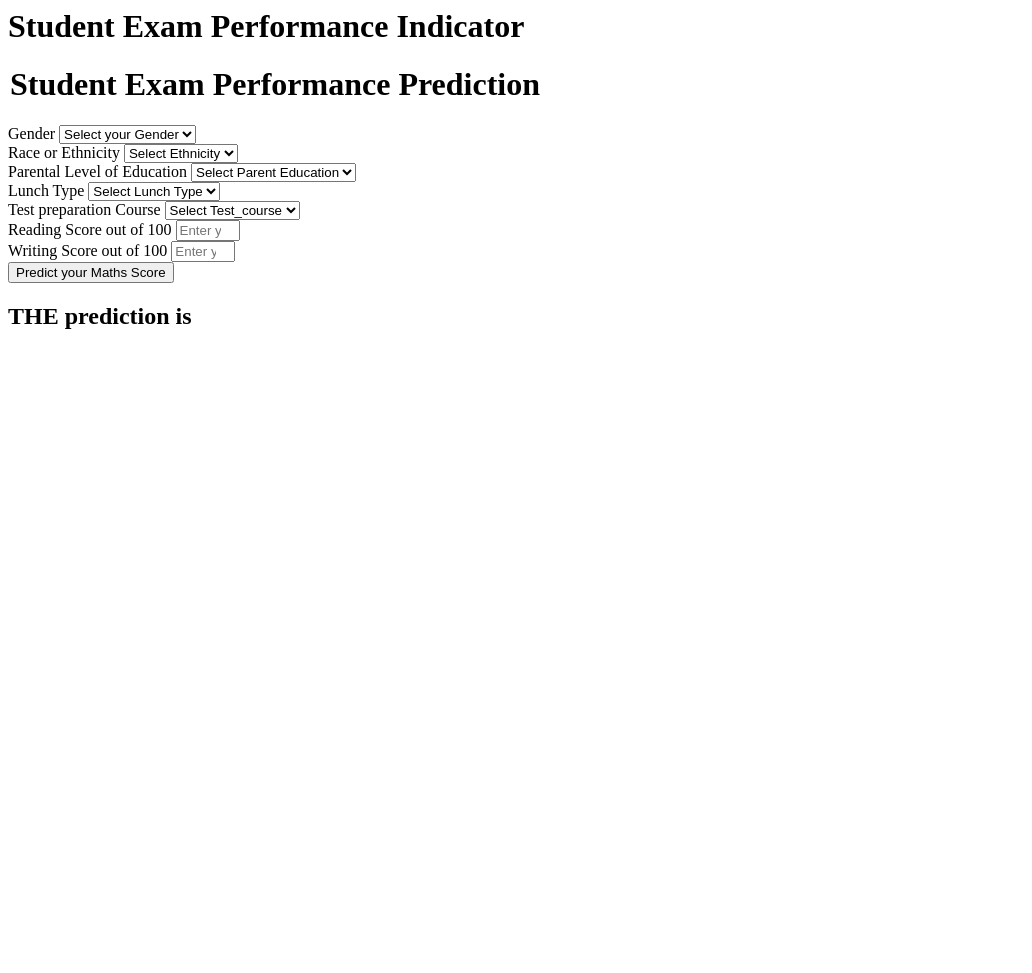
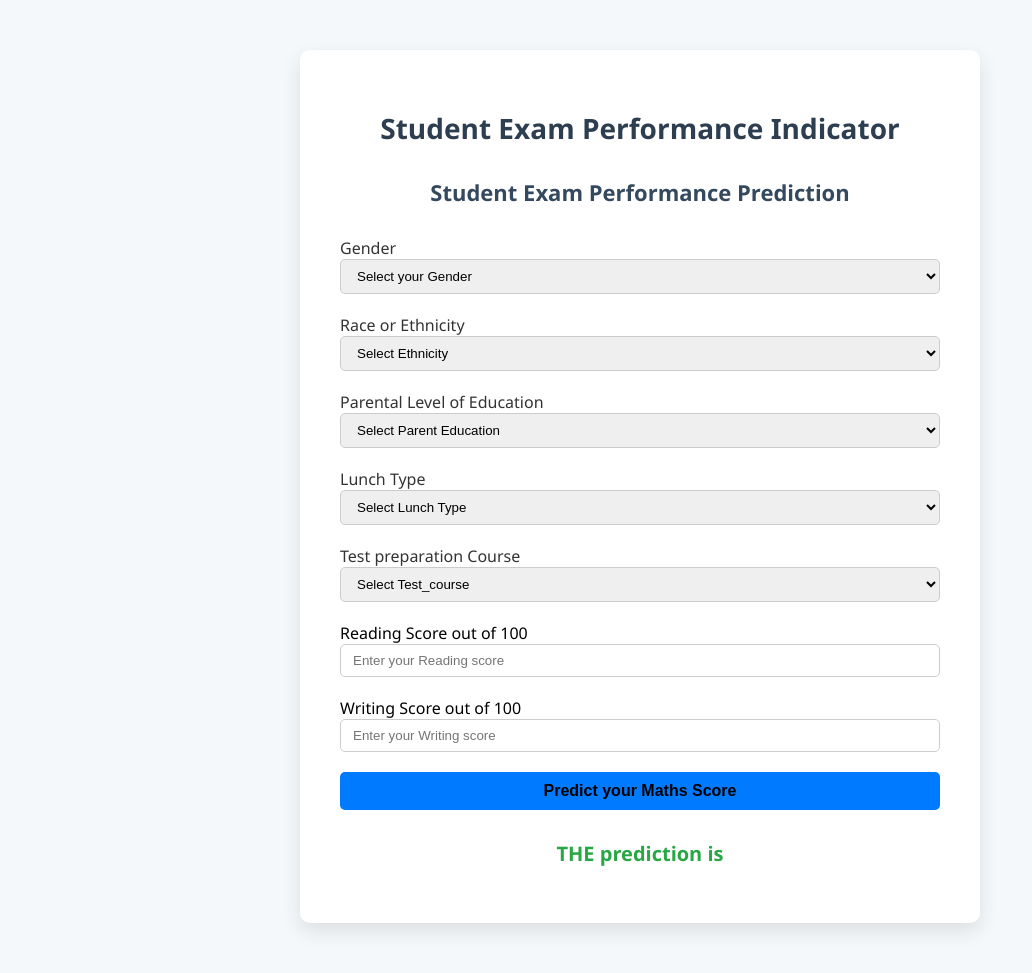
Before and after one commit to MayurJagtap123/Student-Performance-Prediction, a Flask app: page /predictdata in a window 1280 px wide. Shown: the whole page, without its empty margins (0-1032 px from the left). Before the commit the page ends 329 px from the top, so only its background shows below. Run offline with Flask 3, Linux system fonts and the light colour scheme.

Commit message:
home update

```diff
--- a/templates/home.html
+++ b/templates/home.html
@@ -1,4 +1,74 @@
 <html>
+<style>
+    body {
+    background-color: #f5f8fa;
+    font-family: 'Segoe UI', Tahoma, Geneva, Verdana, sans-serif;
+    margin: 0;
+    padding: 0;
+}
+
+.login {
+    max-width: 600px;
+    margin: 50px auto;
+    background-color: #ffffff;
+    padding: 40px;
+    border-radius: 10px;
+    box-shadow: 0 8px 20px rgba(0, 0, 0, 0.1);
+}
+
+h1 {
+    text-align: center;
+    font-size: 28px;
+    margin-bottom: 30px;
+    color: #2c3e50;
+}
+
+legend {
+    font-size: 22px;
+    color: #34495e;
+    text-align: center;
+    margin-bottom: 20px;
+}
+
+.form-label {
+    font-weight: 500;
+    margin-bottom: 5px;
+    color: #333;
+}
+
+.form-control {
+    width: 100%;
+    padding: 8px 12px;
+    margin-bottom: 20px;
+    border: 1px solid #ccc;
+    border-radius: 5px;
+    box-sizing: border-box;
+}
+
+.btn-primary {
+    background-color: #007bff;
+    border: none;
+    padding: 10px;
+    font-size: 16px;
+    font-weight: 600;
+    border-radius: 5px;
+    cursor: pointer;
+    width: 100%;
+    transition: background-color 0.3s ease;
+}
+
+.btn-primary:hover {
+    background-color: #0056b3;
+}
+
+h2 {
+    text-align: center;
+    color: #28a745;
+    margin-top: 30px;
+    font-size: 20px;
+}
+
+</style>
 <body>
     <div class="login">
        <h1>Student Exam Performance Indicator</h1>
```
